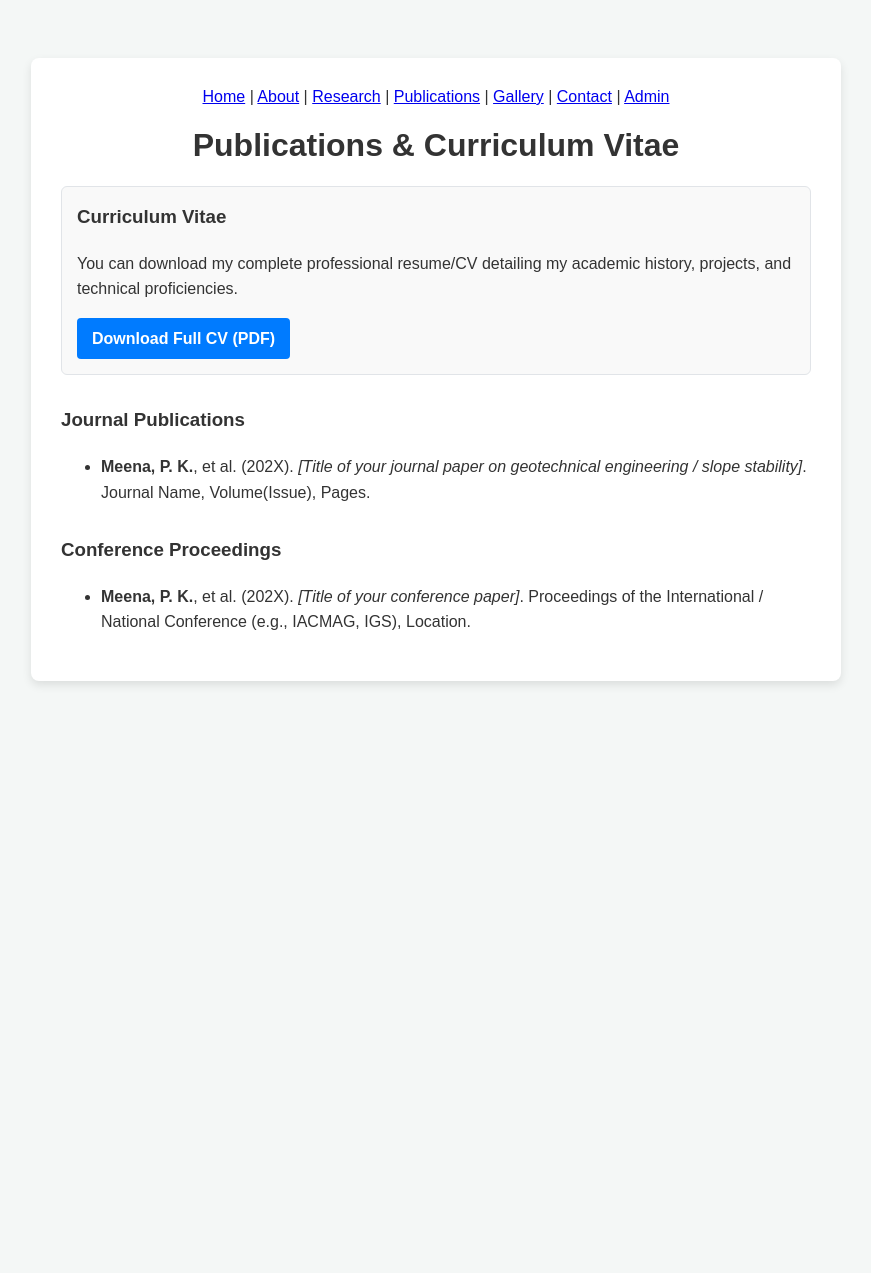
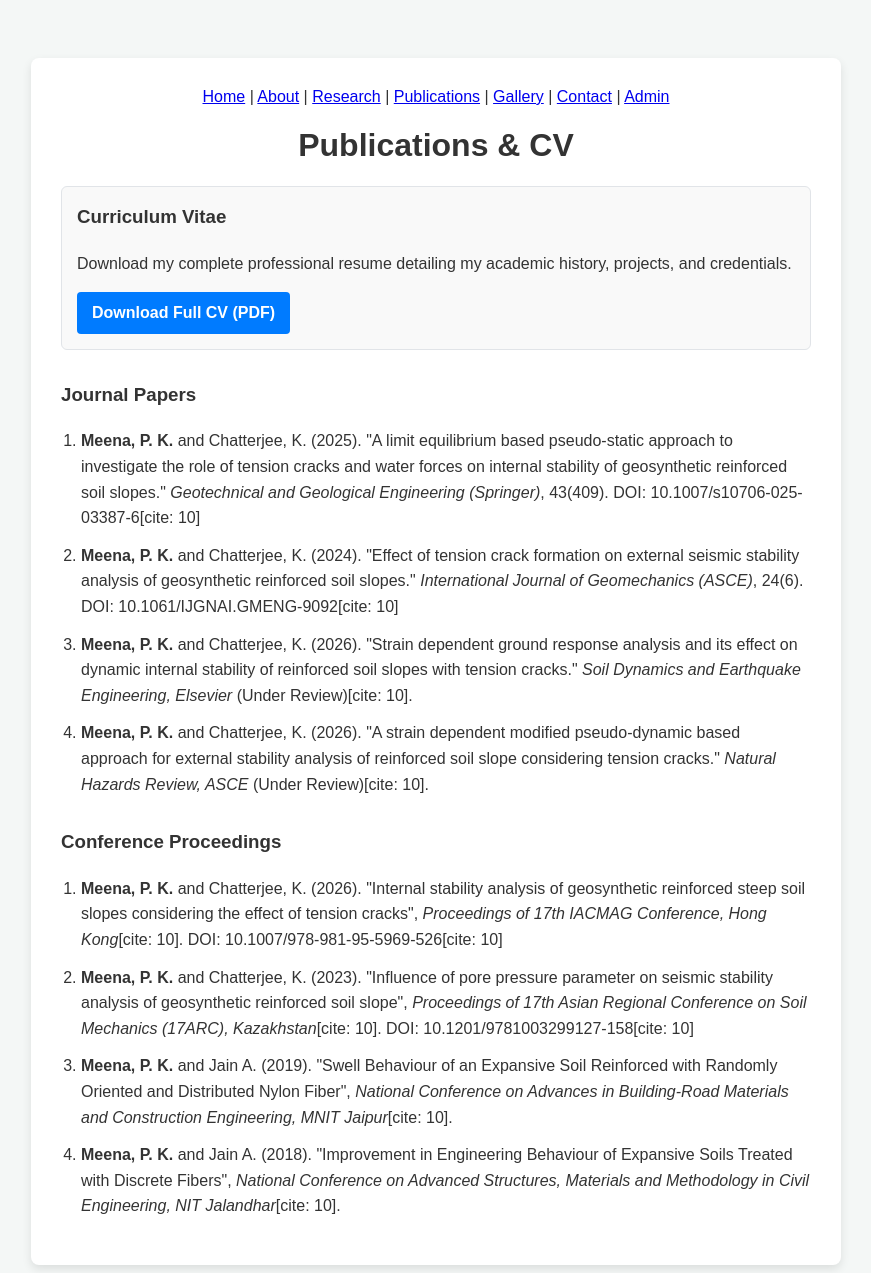
Before and after one commit to pkm7814/my-professional-website, a Flask app: page /publications in a window 1280 px wide. Shown: the whole page, without its empty margins (204-1075 px from the left). Before the commit the page ends 685 px from the top, so only its background shows below. Run offline with Flask 3, Linux system fonts and the light colour scheme.

Commit message:
Update website with complete resume details, publications, and education

```diff
--- a/templates/publications.html
+++ b/templates/publications.html
@@ -2,7 +2,7 @@
 <html lang="en">
 <head>
     <meta charset="UTF-8">
-    <title>Publications & CV | Dr. Pavan Kumar Meena</title>
+    <title>Publications | Dr. Pavan Kumar Meena</title>
     <link rel="stylesheet" href="{{ url_for('static', filename='css/style.css') }}">
 </head>
 <body>
@@ -17,32 +17,46 @@
             <a href="{{ url_for('admin') }}">Admin</a>
         </nav>
 
-        <h1>Publications & Curriculum Vitae</h1>
+        <h1>Publications & CV</h1>
 
         <div style="text-align: left; line-height: 1.6;">
-            <!-- CV Download Section -->
             <div style="background: #f9f9f9; padding: 15px; border-radius: 6px; border: 1px solid #e1e4e8; margin-bottom: 30px;">
                 <h3 style="margin-top: 0;">Curriculum Vitae</h3>
-                <p>You can download my complete professional resume/CV detailing my academic history, projects, and technical proficiencies.</p>
-                <!-- To add your PDF, place your cv.pdf inside the static folder and link it here -->
+                <p>Download my complete professional resume detailing my academic history, projects, and credentials.</p>
                 <a href="{{ url_for('static', filename='cv.pdf') }}" target="_blank" style="display: inline-block; background: #007bff; color: white; padding: 8px 15px; text-decoration: none; border-radius: 4px; font-weight: bold;">Download Full CV (PDF)</a>
             </div>
 
-            <h3>Journal Publications</h3>
-            <ul>
-                <li style="margin-bottom: 15px;">
-                    <strong>Meena, P. K.</strong>, et al. (202X). <em>[Title of your journal paper on geotechnical engineering / slope stability]</em>. Journal Name, Volume(Issue), Pages.
+            <h3>Journal Papers</h3>
+            <ol style="padding-left: 20px;">
+                <li style="margin-bottom: 12px;">
+                    <strong>Meena, P. K.</strong> and Chatterjee, K. (2025). "A limit equilibrium based pseudo-static approach to investigate the role of tension cracks and water forces on internal stability of geosynthetic reinforced soil slopes." <em>Geotechnical and Geological Engineering (Springer)</em>, 43(409). DOI: 10.1007/s10706-025-03387-6[cite: 10]
                 </li>
-                <!-- Add more journal entries here as needed -->
-            </ul>
+                <li style="margin-bottom: 12px;">
+                    <strong>Meena, P. K.</strong> and Chatterjee, K. (2024). "Effect of tension crack formation on external seismic stability analysis of geosynthetic reinforced soil slopes." <em>International Journal of Geomechanics (ASCE)</em>, 24(6). DOI: 10.1061/IJGNAI.GMENG-9092[cite: 10]
+                </li>
+                <li style="margin-bottom: 12px;">
+                    <strong>Meena, P. K.</strong> and Chatterjee, K. (2026). "Strain dependent ground response analysis and its effect on dynamic internal stability of reinforced soil slopes with tension cracks." <em>Soil Dynamics and Earthquake Engineering, Elsevier</em> (Under Review)[cite: 10].
+                </li>
+                <li style="margin-bottom: 12px;">
+                    <strong>Meena, P. K.</strong> and Chatterjee, K. (2026). "A strain dependent modified pseudo-dynamic based approach for external stability analysis of reinforced soil slope considering tension cracks." <em>Natural Hazards Review, ASCE</em> (Under Review)[cite: 10].
+                </li>
+            </ol>
 
             <h3 style="margin-top: 30px;">Conference Proceedings</h3>
-            <ul>
-                <li style="margin-bottom: 15px;">
-                    <strong>Meena, P. K.</strong>, et al. (202X). <em>[Title of your conference paper]</em>. Proceedings of the International / National Conference (e.g., IACMAG, IGS), Location.
+            <ol style="padding-left: 20px;">
+                <li style="margin-bottom: 12px;">
+                    <strong>Meena, P. K.</strong> and Chatterjee, K. (2026). "Internal stability analysis of geosynthetic reinforced steep soil slopes considering the effect of tension cracks", <em>Proceedings of 17th IACMAG Conference, Hong Kong</em>[cite: 10]. DOI: 10.1007/978-981-95-5969-526[cite: 10]
                 </li>
-                <!-- Add more conference entries here as needed -->
-            </ul>
+                <li style="margin-bottom: 12px;">
+                    <strong>Meena, P. K.</strong> and Chatterjee, K. (2023). "Influence of pore pressure parameter on seismic stability analysis of geosynthetic reinforced soil slope", <em>Proceedings of 17th Asian Regional Conference on Soil Mechanics (17ARC), Kazakhstan</em>[cite: 10]. DOI: 10.1201/9781003299127-158[cite: 10]
+                </li>
+                <li style="margin-bottom: 12px;">
+                    <strong>Meena, P. K.</strong> and Jain A. (2019). "Swell Behaviour of an Expansive Soil Reinforced with Randomly Oriented and Distributed Nylon Fiber", <em>National Conference on Advances in Building-Road Materials and Construction Engineering, MNIT Jaipur</em>[cite: 10].
+                </li>
+                <li style="margin-bottom: 12px;">
+                    <strong>Meena, P. K.</strong> and Jain A. (2018). "Improvement in Engineering Behaviour of Expansive Soils Treated with Discrete Fibers", <em>National Conference on Advanced Structures, Materials and Methodology in Civil Engineering, NIT Jalandhar</em>[cite: 10].
+                </li>
+            </ol>
         </div>
     </div>
 </body>
```
Also changed, not shown: templates/about.html (+10 -6 lines), templates/research.html (+13 -7 lines).
